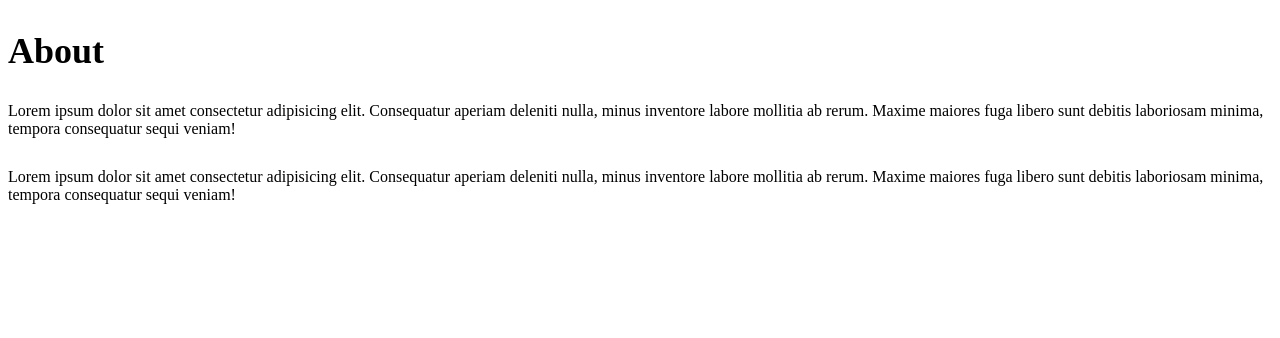
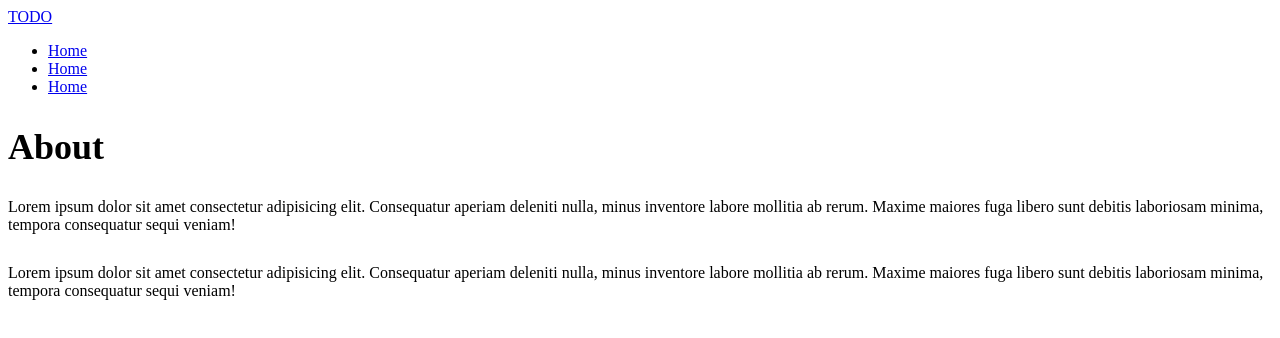
Before and after one commit to DaniilsFirgers/nuxt_assignment, a Nuxt app: page / in a window 1280 px wide. Shown: the top 338 px of the page. Built offline with nearby package versions, Linux system fonts and the light colour scheme.

Commit message:
add navigation

```diff
--- a/pages/index.vue
+++ b/pages/index.vue
@@ -1,5 +1,15 @@
 <template>
   <div>
+    <header>
+      <nav>
+        <NuxtLink to="/">TODO</NuxtLink>
+        <ul>
+          <li><NuxtLink to="/">Home</NuxtLink></li>
+          <li><NuxtLink to="/about">Home</NuxtLink></li>
+          <li><NuxtLink to="/products">Home</NuxtLink></li>
+        </ul>
+      </nav>
+    </header>
     <h2>About</h2>
     <p>
       Lorem ipsum dolor sit amet consectetur adipisicing elit. Consequatur
--- /dev/null
+++ b/pages/products/[id].vue
@@ -0,0 +1,16 @@
+<template>
+  <div>
+    <p>product details for {{ id }}</p>
+    <p>
+      Lorem, ipsum dolor sit amet consectetur adipisicing elit. Iusto eos totam
+      repudiandae corrupti soluta quisquam, laborum sequi ratione iste
+      dignissimos eum maiores nobis vel reiciendis. Sapiente vel amet id atque.
+    </p>
+  </div>
+</template>
+
+<script setup lang="ts">
+const { id } = useRoute().params;
+</script>
+
+<style scoped></style>
```
